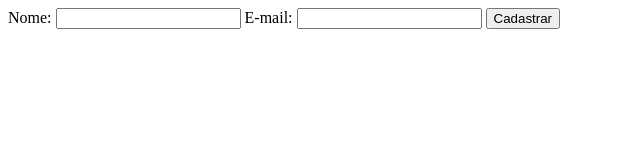
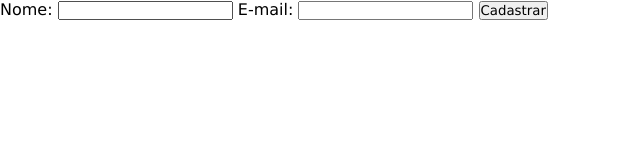
Before and after one commit to raphaelaferraz/atividade_git_na_pratica, a plain HTML site: page index.html in a window 1280 px wide. Shown: the whole page, without its empty margins (0-640 px from the left). Drawn offline with Linux system fonts and the light colour scheme.

Commit message:
feature: adição do CSS

```diff
--- a/assets/css/style.css
+++ b/assets/css/style.css
@@ -0,0 +1,7 @@
+* {
+  margin: 0;
+  padding: 0;
+  box-sizing: border-box;
+  font-family: Verdana, Geneva, Tahoma, sans-serif;
+  list-style-type: none;
+}
--- a/index.html
+++ b/index.html
@@ -3,6 +3,7 @@
   <head>
     <meta charset="UTF-8" />
     <meta name="viewport" content="width=device-width, initial-scale=1.0" />
+    <link rel="stylesheet" href="./assets/css/style.css" />
     <title>Formulário de Cadastro</title>
   </head>
   <body>
```
